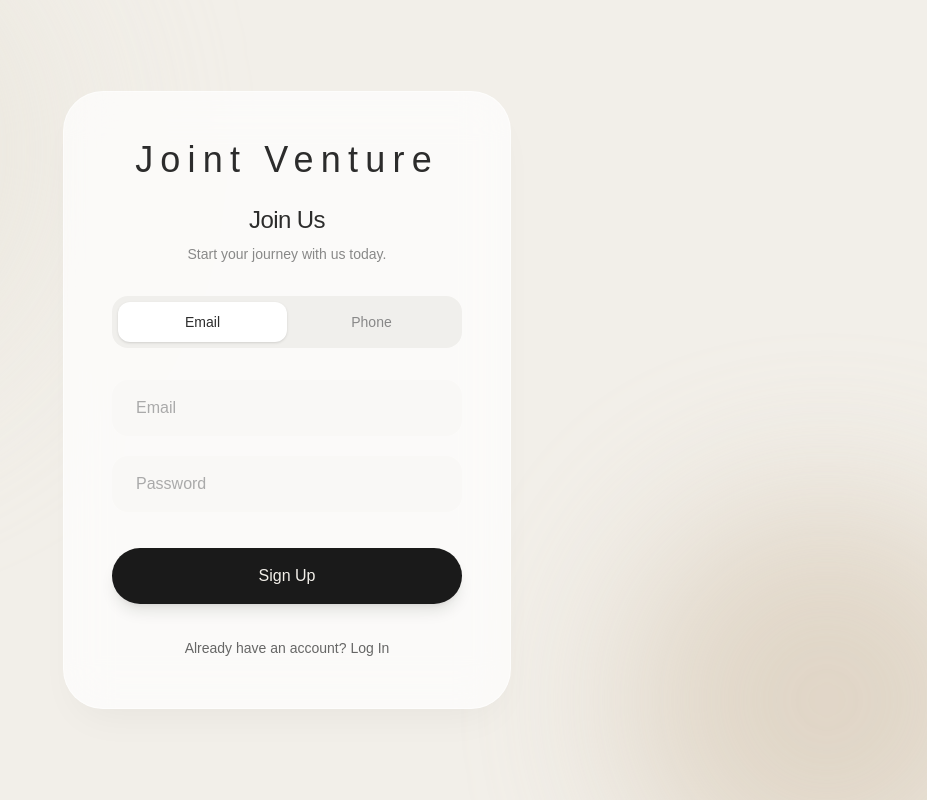
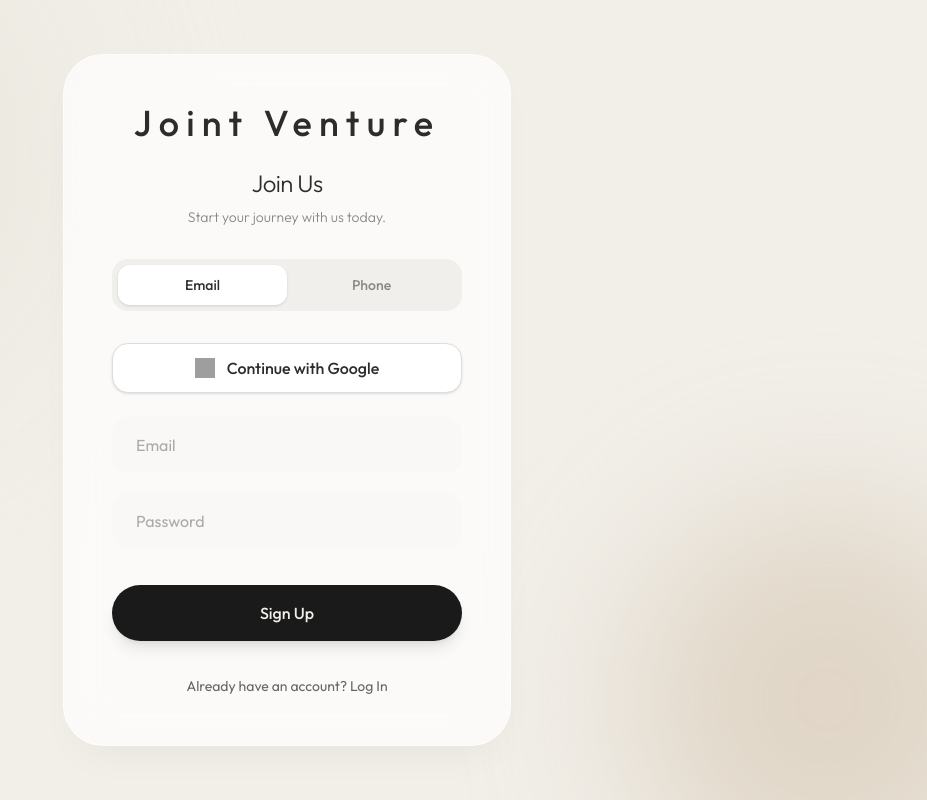
Before and after one commit to deepanshukasanaameotech-ai/JointVenture, a React (Vite) app: page / in a window 1280 px wide. Shown: the whole page, without its empty margins (353-1280 px from the left). Built offline with nearby package versions, Linux system fonts and the light colour scheme; no server answers; grey boxes are pictures that could not be loaded.

Commit message:
Feat: Implement Google Authentication and fix CSS imports

```diff
--- a/src/auth/pages/Auth.tsx
+++ b/src/auth/pages/Auth.tsx
@@ -1,4 +1,4 @@
-import { login, register, loginWithPhone, verifyPhone } from "../services/auth.service";
+import { login, register, loginWithPhone, verifyPhone, loginWithGoogle } from "../services/auth.service";
 import { useState } from "react";
 import { useNavigate } from "react-router-dom";
 
@@ -96,6 +96,15 @@ export default function Auth() {
                         Phone
                     </button>
                 </div>
+
+                {/* Google Sign In */}
+                <button
+                    onClick={() => loginWithGoogle()}
+                    className="w-full bg-white border border-[#DDD] text-[#2C2C2C] text-base font-medium py-3 rounded-2xl mb-6 hover:bg-[#F9F9F9] transition-all flex items-center justify-center gap-3 shadow-sm"
+                >
+                    <img src="https://www.gstatic.com/firebasejs/ui/2.0.0/images/auth/google.svg" alt="Google" className="w-5 h-5" />
+                    Continue with Google
+                </button>
 
                 <div className="space-y-5">
 
--- a/src/auth/services/auth.service.ts
+++ b/src/auth/services/auth.service.ts
@@ -49,3 +49,15 @@ export const verifyPhone = async (phone: string, token: string) => {
     if (error) throw error;
     return data;
 }
+
+export const loginWithGoogle = async () => {
+    const { data, error } = await supabase.auth.signInWithOAuth({
+        provider: 'google',
+        options: {
+            redirectTo: window.location.origin
+        }
+    });
+
+    if (error) throw error;
+    return data;
+}
--- a/src/index.css
+++ b/src/index.css
@@ -1,6 +1,5 @@
+@import url('https://fonts.googleapis.com/css2?family=Outfit:wght@300;400;500;600&display=swap');
 @import "tailwindcss";
-
-@import url('https://fonts.googleapis.com/css2?family=Outfit:wght@300;400;500;600&display=swap');
 
 
 
```
